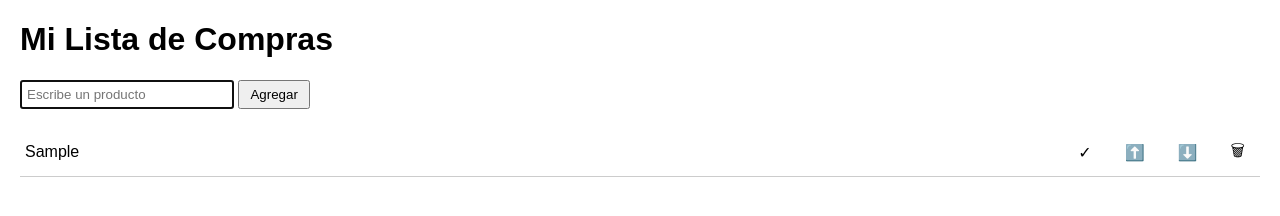
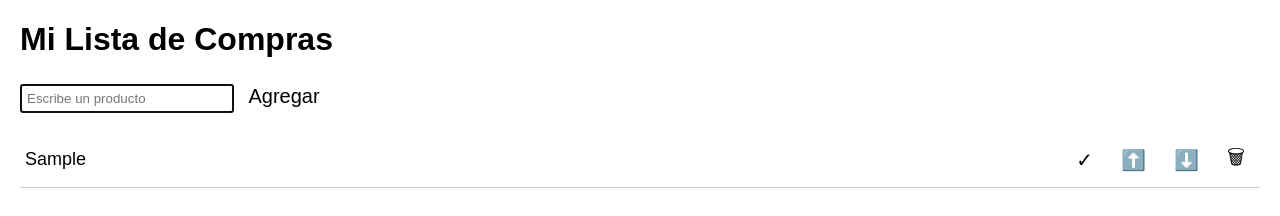
Before and after one commit to JuanPGarza3047/Despensa, a plain HTML site: page index.html in a window 1280 px wide. Both pictures are taken after typing "Sample" into the empty fields and a click on the button "Agregar". Drawn offline with Linux system fonts and the light colour scheme.

Commit message:
Enhance button styles and adjust list item button
Add styles for buttons and adjust list item button styles.

```diff
--- a/style.css
+++ b/style.css
@@ -11,6 +11,9 @@ input {
 button {
   padding: 5px 10px;
   cursor: pointer;
+  border: none;
+  background: none;
+  font-size: 20px;
 }
 
 ul {
@@ -30,18 +33,10 @@ li {
 
 li span {
   flex-grow: 1;
+  font-size: 18px;
 }
 
-li button {
-  margin-left: 5px;
-  cursor: pointer;
-  border: none;
-  background: none;
-  font-size: 16px;
-}
-
-/* Palomita verde */
+/* Estilo del botón cuando está marcado */
 button.comprado {
   color: green;
-  font-weight: bold;
 }
```
